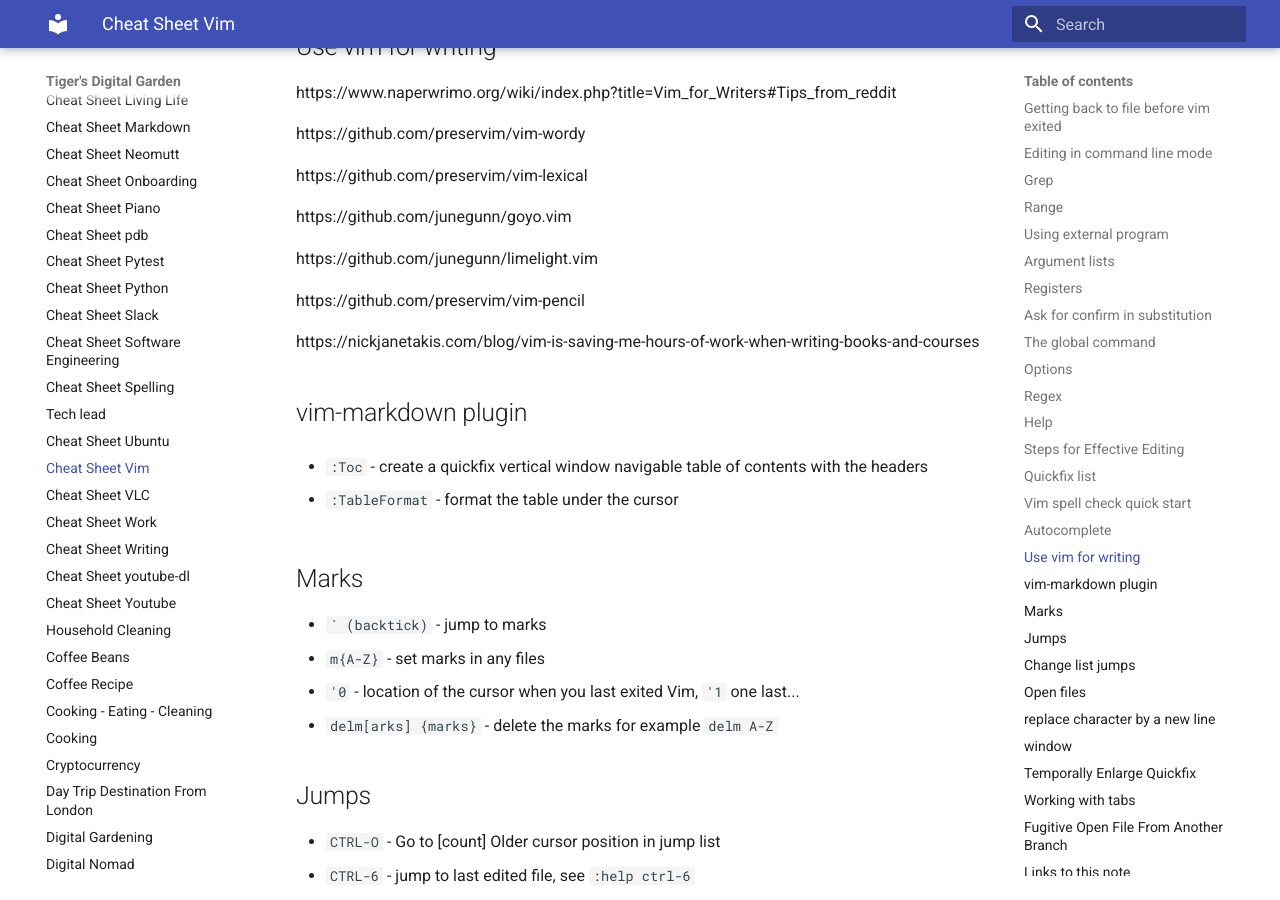
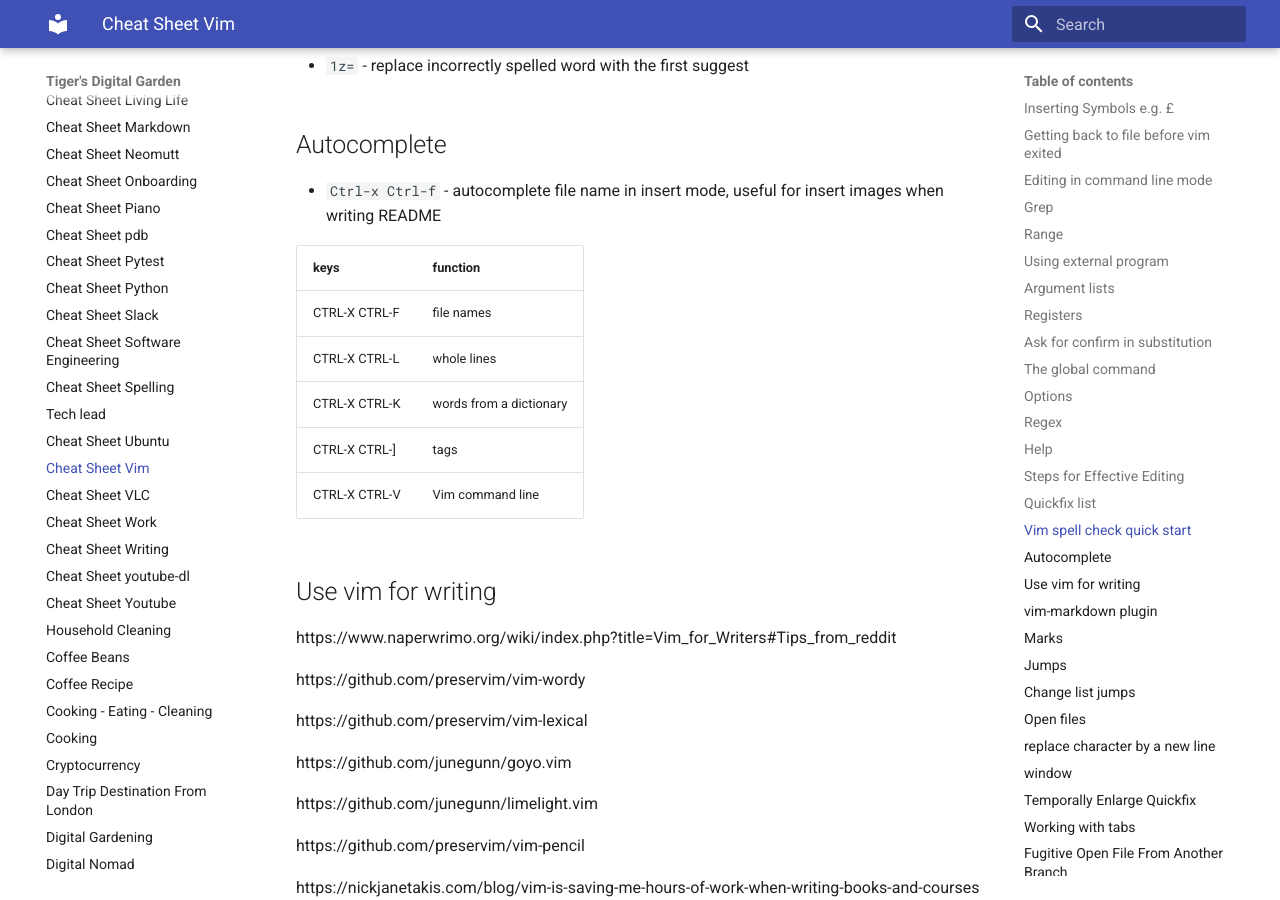
Before and after one commit to ynotstartups/notes, an MkDocs documentation site: the page built from notes/cheat-sheet-vim.md, in a window 1280 px wide and 900 px high, scrolled down 4542 px. Built offline with MkDocs 1.6.1 and Material for MkDocs 9.7.7, drawn with Linux system fonts in a browser that asks for light colours; some of the changed text lies outside the part shown.

Commit message:
update vim

```diff
--- a/notes/cheat-sheet-vim.md
+++ b/notes/cheat-sheet-vim.md
@@ -1,4 +1,12 @@
 # Cheat Sheet Vim
+
+## Inserting Symbols e.g. £
+
+| keys         | output |
+| ------------ | ------ |
+| `<ctrl-k>Pd` | £      |
+
+see more in `:diagraph`
 
 ## Getting back to file before vim exited
 
@@ -169,6 +177,14 @@
 
 - `Ctrl-x Ctrl-f` - autocomplete file name in insert mode, useful for insert images when writing README
 
+| keys           | function                |
+| -------------- | ----------------------- |
+| CTRL-X CTRL-F  | file names              |
+| CTRL-X CTRL-L  | whole lines             |
+| CTRL-X CTRL-K  | words from a dictionary |
+| CTRL-X CTRL-\] | tags                    |
+| CTRL-X CTRL-V  | Vim command line        |
+
 ## Use vim for writing
 
 https://www.naperwrimo.org/wiki/index.php?title=Vim_for_Writers#Tips_from_reddit
```
Also changed, not shown: other parts of notes/cheat-sheet-vim.md (+1 -1 lines).
